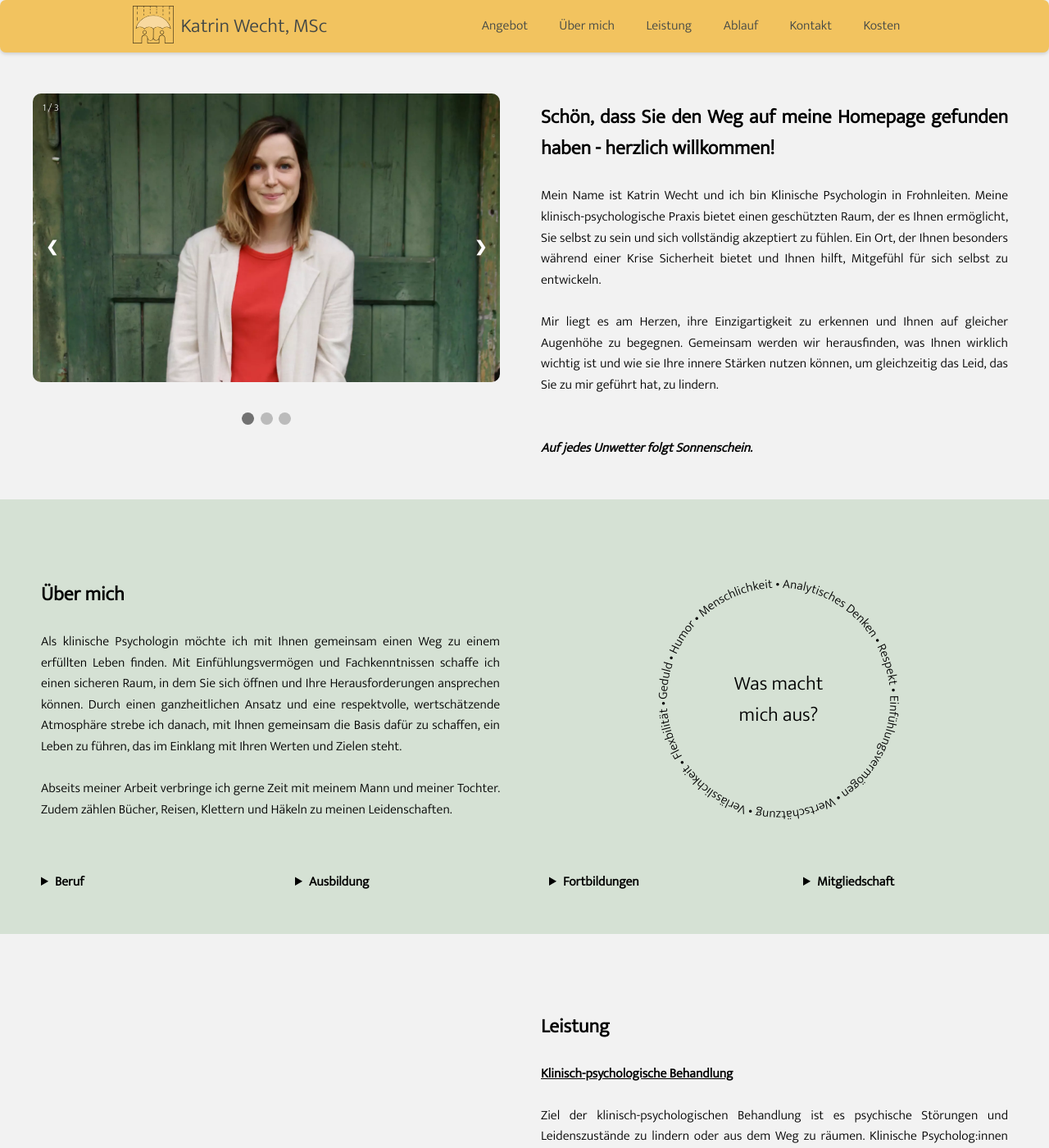
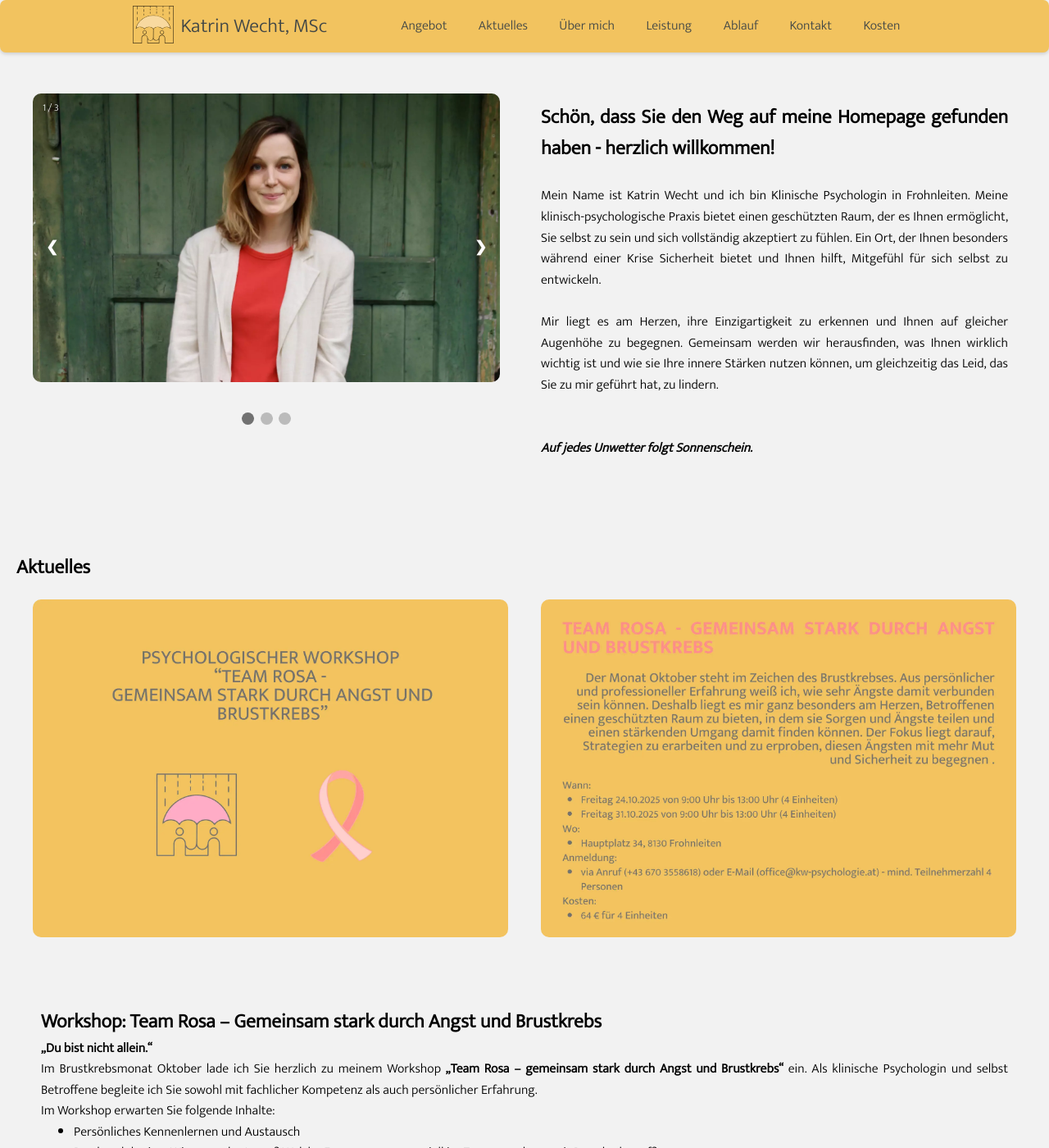
Before and after one commit to 11wecht/11wecht.github.io, a Jekyll site: the page built from index.html, in a window 1280 px wide and 1400 px high. Shown: the whole window at 82% size. Built offline with Jekyll 4.4.1, drawn with Linux system fonts in a browser that asks for light colours; some of the changed text lies outside the part shown.

Commit message:
insert aktuelles

```diff
--- a/assets/css/style.css
+++ b/assets/css/style.css
@@ -86,6 +86,14 @@ section:first-of-type {
 .flex-section_kosten {
     padding: 20px;
     background-color: #d5e1d4;
+    padding-top: var(--navbar-height);
+
+}
+
+
+.flex-section_aktuelles {
+    padding: 20px;
+    background-color: #f2f2f2;
     padding-top: var(--navbar-height);
 
 }
@@ -239,6 +247,9 @@ ul {
     }
 
     .flex-section_kosten .flex-container {
+        flex-direction: column;
+    }
+    .flex-section_aktuelles .flex-container {
         flex-direction: column;
     }
 
--- a/index.html
+++ b/index.html
@@ -1,6 +1,30 @@
 ---
 layout: default
 ---
+<!-- <!DOCTYPE html>
+<html lang="en">
+
+<head>
+    <meta charset="UTF-8">
+    <meta name="viewport" content="width=device-width, initial-scale=1.0">
+    <link rel="stylesheet" href="assets/css/style.css">
+    <script src="assets/js/navigation.js" defer></script>
+    <link rel="icon" href="assets/images/favicon.ico" type="image/x-icon">
+    <title>Katrin Wecht, MSc - Klinische Psychologin in Frohnleiten | psychologische Behandlung & Therapie</title>
+    <link rel="stylesheet" href="https://cdnjs.cloudflare.com/ajax/libs/font-awesome/4.7.0/css/font-awesome.min.css">
+    <meta name="description"
+        content="Katrin Wecht, MSc - Klinische Psychologin in Frohnleiten. Spezialisiert auf psychologische Behandlung und Therapie bei psychischen Problemen">
+    <meta name="keywords"
+        content="Klinische Psychologin, Katrin Wecht,Psychologie, Frohnleiten, Psychologische Behandlung, Psychische Störungen, Entwicklungspsychologische Beratung, Emotionale und soziale Entwicklung, Schulische Leistungen, Verhaltensauffälligkeiten, Ängste und Phobien, Schlafstörungen, Essstörungen, Depressionen, bipolare Erkrankung, Angst- und Panikstörungen, Spezifische Phobien, Soziale Ängstlichkeit, Zwangsstörungen, Autismus-Spektrum-Störungen, Krankheitsängste, psychosomatische Störungen, Psychotische Störungen, Schizophrenie, Persönlichkeitsstörungen, Suchterkrankungen, Internetsucht, Gamingsucht, Kaufsucht, Alkohol, Drogen, Mobbing, Ausgrenzung, Psychische Probleme Schwangerschaft, Psychische Probleme nach Geburt, Beziehungsthemen, Selbstwertprobleme, Erziehungsfragen, Lebenskrisen, Anpassungsstörungen, Verlust, Trauer, Suizidalität, Individuelle Problemstellungen">
+    <meta name="author" content="kw-psychologie">
+    <meta name="robots" content="index, follow">
+    <meta property="og:title"
+        content="Katrin Wecht, MSc - Klinische Psychologin in Frohnleiten | psychologische Behandlung & Therapie">
+    <meta property="og:description"
+        content="Katrin Wecht, MSc - Klinische Psychologin in Frohnleiten. Spezialisiert auf psychologische Behandlung und Therapie bei psychischen Problemen.">
+    <meta property="og:type" content="website">
+</head>
+</html> -->
 
 <body>
     <header id="navbar">
@@ -20,6 +44,7 @@ layout: default
             <div id="navbar-menu" aria-labelledby="navbar-toggle">
                 <ul class="navbar-links">
                     <li class="navbar-item"><a class="navbar-link" href="#angebot">Angebot</a></li>
+                    <li class="navbar-item"><a class="navbar-link" href="#aktuelles">Aktuelles</a></li>
                     <li class="navbar-item"><a class="navbar-link" href="#ueber-mich">Über&nbsp;mich</a></li>
                     <li class="navbar-item"><a class="navbar-link" href="#leistung">Leistung</a></li>
                     <li class="navbar-item"><a class="navbar-link" href="#ablauf">Ablauf</a></li>
@@ -92,6 +117,53 @@ layout: default
     </section>
 
 
+    <section class="flex-section_aktuelles" id="aktuelles">
+        <h1>Aktuelles</h1>
+        <div class="flex-container">
+            <div class="flex-item image-container">
+                <img src="assets/images/aktion.webp" style="width:100%" alt="aktuelles">
+            </div>
+            <div class="flex-item image-container">
+                <img src="assets/images/aktion1.webp" style="width:100%" alt="aktuelles">
+            </div>
+        </div>
+        <div class="flex-item text-container">
+            <br>
+        <h2>Workshop: Team Rosa – Gemeinsam stark durch Angst und Brustkrebs</h2>
+        <p>
+            <strong>„Du bist nicht allein.“</strong><br>
+            Im Brustkrebsmonat Oktober lade ich Sie herzlich zu meinem Workshop <strong>„Team Rosa – gemeinsam stark durch Angst und Brustkrebs“</strong> ein. Als klinische Psychologin und selbst Betroffene begleite ich Sie sowohl mit fachlicher Kompetenz als auch persönlicher Erfahrung.
+        </p>
+        <p>
+            Im Workshop erwarten Sie folgende Inhalte:
+        </p>
+        <ul>
+            <li>Persönliches Kennenlernen und Austausch</li>
+            <li>Psychoedukation: Wie entsteht Angst? Welche Formen treten speziell im Zusammenhang mit Brustkrebs auf?</li>
+            <li>Praktische Übungen zum Umgang mit Ängsten auf drei Ebenen:
+                <ul>
+                    <li><strong>Emotionen:</strong> Imaginationstechniken</li>
+                    <li><strong>Körper:</strong> Atem- und Entspannungsübungen</li>
+                    <li><strong>Kopf:</strong> Identifikation hilfreicher Gedanken</li>
+                </ul>
+            </li>
+            <li>Informationen zu weiterführenden Hilfsangeboten</li>
+            <li>Erfahrungsaustausch mit anderen Betroffenen und Angehörigen</li>
+        </ul>
+        <p>
+            Haben Sie Interesse? Dann melden Sie sich gerne per E-Mail an <a href="mailto:office@kw-psychologie.at">office@kw-psychologie.at</a> oder telefonisch unter <a href="tel:06703558618">0670 355 86 18</a>. Sie können die Einladung auch gerne an Interessierte weiterleiten.
+        </p>
+        <p>
+            Ich freue mich darauf, Sie kennenzulernen und gemeinsam einen stärkenden Weg zu gehen.<br>
+            Alles Liebe,<br>
+            Ihre Katrin Wecht
+        </p>
+
+
+        </div>
+
+
+    </section>
 
 
     <section class="flex-section_ich" id="ueber-mich">
@@ -556,7 +628,7 @@ layout: default
                 <br>
                 <p><b>Stornierungsbedingungen:</b></p>
                 <p> Falls Sie einen Termin einmal nicht wahrnehmen können, sagen Sie ihn bitte möglichst frühzeitig –
-                    spätestens <strong>24 Stunden vor Beginn</strong> - ab.
+                    spätestens <strong>24 Stunden vor Beginn</strong> – ab.
                     So geben Sie mir die Möglichkeit, den Termin an andere Klient:innen weiterzugeben.
                 </p>
 
```
Also changed, not shown: assets/images/1.png (added), assets/images/2.png (added), assets/images/aktion.webp (added), assets/images/aktion1.webp (added).
